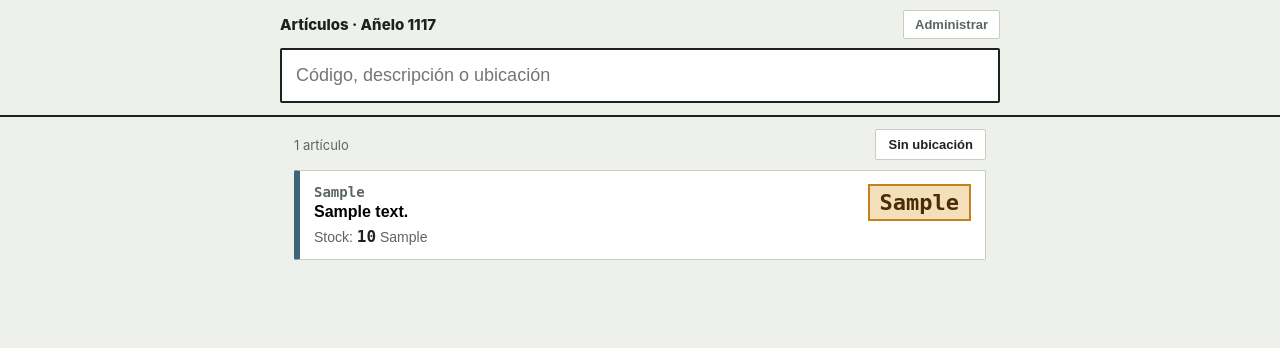
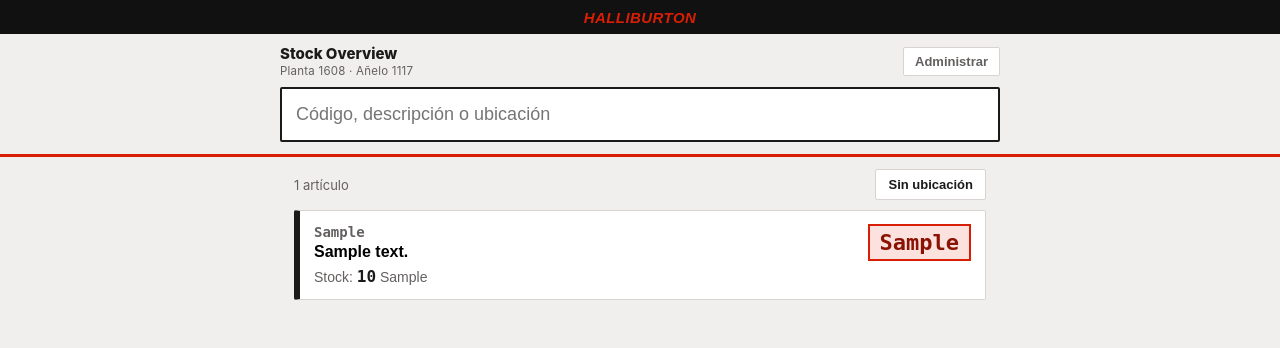
Before and after one commit to SiRoDevSoft/Check_Storabin, a FastAPI app: page / in a window 1280 px wide. Shown: the top 348 px of the page. Run offline with FastAPI, Linux system fonts and the light colour scheme; tables that the repository leaves empty hold one stand-in row (values such as "Sample post"); some libraries are stand-ins or nearby versions.

Commit message:
Identidad visual Halliburton + PN legible + copiar al portapapeles

```diff
--- a/app/static/app.js
+++ b/app/static/app.js
@@ -5,6 +5,24 @@ const fmt = n => (n==null||n==="") ? null : Number(n).toLocaleString("es-AR");
 function toast(m){ const t=$("#toast"); t.textContent=m; t.classList.add("show"); setTimeout(()=>t.classList.remove("show"),3000); }
 
 let state = { q:"", sin:false, timer:null };
+
+// ---------- PIN de administrador (provisorio, hasta el login con roles) ----------
+function getAdminToken(){ return sessionStorage.getItem("admin_token") || ""; }
+function askAdminToken(){
+  const t = prompt("PIN de administrador:");
+  if(t){ sessionStorage.setItem("admin_token", t); }
+  return t || "";
+}
+async function adminFetch(url, opts={}){
+  opts.headers = Object.assign({}, opts.headers, {"X-Admin-Token": getAdminToken()});
+  let res = await fetch(url, opts);
+  if(res.status === 401){
+    if(!askAdminToken()) throw new Error("Sin PIN");
+    opts.headers["X-Admin-Token"] = getAdminToken();
+    res = await fetch(url, opts);
+  }
+  return res;
+}
 
 async function buscar(){
   const params = new URLSearchParams({q: state.q, sin_ubicacion: state.sin});
@@ -51,15 +69,42 @@ function tile(label, val, unit){
   return `<div class="tile"><div class="lbl">${label}</div>${v==null? '<div class="val nd">Sin datos</div>' : `<div class="val">${v} <small>${esc(unit||"")}</small></div>`}</div>`;
 }
 
+const ICON_COPY = `<svg viewBox="0 0 24 24" fill="none" stroke="currentColor" stroke-width="2" stroke-linecap="round" stroke-linejoin="round"><rect x="9" y="9" width="12" height="12" rx="1.5"></rect><path d="M5 15H4a1 1 0 0 1-1-1V4a1 1 0 0 1 1-1h10a1 1 0 0 1 1 1v1"></path></svg>`;
+const ICON_OK = `<svg viewBox="0 0 24 24" fill="none" stroke="currentColor" stroke-width="2.5" stroke-linecap="round" stroke-linejoin="round"><polyline points="20 6 9 17 4 12"></polyline></svg>`;
+
+async function copiar(texto, btn){
+  try{ await navigator.clipboard.writeText(texto); }
+  catch(e){
+    const ta = document.createElement("textarea");
+    ta.value = texto; ta.style.position="fixed"; ta.style.opacity="0";
+    document.body.appendChild(ta); ta.select();
+    try{ document.execCommand("copy"); }catch(e2){}
+    document.body.removeChild(ta);
+  }
+  if(btn){
+    const original = btn.innerHTML;
+    btn.innerHTML = ICON_OK; btn.classList.add("copied");
+    setTimeout(()=>{ btn.innerHTML = original; btn.classList.remove("copied"); }, 1400);
+  }
+  toast("Copiado: " + texto);
+}
+
 async function verDetalle(codigo){
   const res = await fetch("/api/materiales/" + encodeURIComponent(codigo));
   const r = await res.json();
-  const bin = r.storage_bin ? `<div class="big">${esc(r.storage_bin)}</div>` : `<div class="big" style="font-size:20px;color:var(--danger)">Sin ubicación cargada</div>`;
+  const ubic = String(r.storage_bin||"").trim();
+  const bin = ubic ? `<div class="big">${esc(ubic)}</div>` : `<div class="big" style="font-size:20px;color:var(--danger)">Sin ubicación cargada</div>`;
   const ing = r.ultimo_ingreso_fecha ? `<div class="val">${r.ultimo_ingreso_fecha}</div>${r.ultimo_ingreso_cantidad!=null?`<div class="sub">${fmt(r.ultimo_ingreso_cantidad)} ${esc(r.unidad||"")} recibidos</div>`:""}` : `<div class="val nd">Sin datos</div>`;
   open(`
-    <div class="cm">${esc(r.codigo)}</div>
-    <h2 style="margin:3px 0 14px">${esc(r.descripcion||"")}</h2>
-    <div class="hero"><div class="lbl">Ubicación</div>${bin}</div>
+    <div class="pn">PN: <b>${esc(r.codigo)}</b></div>
+    <div class="desc-row">
+      <div class="txt">${esc(r.descripcion||"")}</div>
+      <button class="copybtn" id="bCopyDesc" title="Copiar descripción">${ICON_COPY}</button>
+    </div>
+    <div class="hero">
+      <div class="lbl">Ubicación</div>${bin}
+      ${ubic? `<button class="copybtn" id="bCopyBin" title="Copiar ubicación">${ICON_COPY}</button>` : ""}
+    </div>
     <div class="tiles">
       ${tile("Stock", r.stock, r.unidad)}
       ${tile("Reservado", r.reservado, r.unidad)}
@@ -71,39 +116,52 @@ async function verDetalle(codigo){
   `);
   $("#bClose").onclick = close;
   $("#bEdit").onclick = () => editar(r);
+  $("#bCopyDesc").onclick = () => copiar(r.descripcion||"", $("#bCopyDesc"));
+  if(ubic) $("#bCopyBin").onclick = () => copiar(ubic, $("#bCopyBin"));
 }
 
 function field(id,label,val,extra){ return `<div class="field"><label>${label}</label><input id="${id}" value="${esc(val==null?"":val)}" ${extra||""}></div>`; }
 
 function editar(r){
-  r = r || {codigo:"",descripcion:"",storage_bin:"",stock:null,unidad:"EA",reservado:null,pendiente:null,notas:""};
-  const isNew = !r.codigo || arguments.length===0;
+  const isNew = !r;
+  r = r || {codigo:"",descripcion:"",storage_bin:"",stock:null,unidad:"EA",notas:""};
   open(`
-    <h2>${r.codigo? "Corregir "+esc(r.codigo) : "Nuevo artículo"}</h2>
-    ${!r.codigo? field("fCod","Código *","",'inputmode="numeric"') : ""}
+    <h2>${isNew? "Nuevo artículo" : "Corregir "+esc(r.codigo)}</h2>
+    ${isNew? `<p class="sub">El stock inicial se puede cargar acá porque todavía no existe en SAP. Una vez creado, el stock solo se actualiza importando un reporte.</p>` :
+              `<p class="sub">Stock, reservado y pendiente no se editan a mano: se actualizan importando un reporte de SAP, para que nunca queden desincronizados.</p>`}
+    ${isNew? field("fCod","Código *","",'inputmode="numeric"') : ""}
     ${field("fDesc","Descripción", r.descripcion)}
     ${field("fBin","Ubicación", r.storage_bin)}
-    <div class="row2">${field("fStock","Stock", r.stock, 'inputmode="decimal"')}${field("fUnidad","Unidad", r.unidad)}</div>
-    <div class="row2">${field("fRes","Reservado", r.reservado, 'inputmode="decimal"')}${field("fPen","Pendiente", r.pendiente, 'inputmode="decimal"')}</div>
+    ${isNew? `<div class="row2">${field("fStock","Stock inicial", r.stock, 'inputmode="decimal"')}${field("fUnidad","Unidad", r.unidad)}</div>` : ""}
     <div class="field"><label>Notas</label><textarea id="fNotas" rows="2">${esc(r.notas||"")}</textarea></div>
-    <div class="actions"><button class="btn grow" id="bSave">Guardar</button><button class="btn sec" id="bCancel">Cancelar</button>${r.codigo?'<button class="btn danger" id="bDel">Eliminar</button>':''}</div>
+    <div class="actions"><button class="btn grow" id="bSave">Guardar</button><button class="btn sec" id="bCancel">Cancelar</button>${!isNew?'<button class="btn danger" id="bDel">Eliminar</button>':''}</div>
   `);
   $("#bCancel").onclick = close;
   $("#bSave").onclick = async () => {
-    const codigo = r.codigo || $("#fCod").value.trim();
+    try{
+      let res;
+      if(isNew){
+        const codigo = $("#fCod").value.trim();
         if(!codigo){ toast("Falta el código"); return; }
         const num = id => { const v=$(id).value.trim().replace(",","."); return v===""? null : Number(v); };
         const payload = { codigo, descripcion: $("#fDesc").value.trim(), storage_bin: $("#fBin").value.trim(),
-      stock: num("#fStock"), unidad: $("#fUnidad").value.trim()||"EA", reservado: num("#fRes"),
-      pendiente: num("#fPen"), notas: $("#fNotas").value.trim() };
-    const res = await fetch("/api/materiales", {method:"POST", headers:{"Content-Type":"application/json"}, body: JSON.stringify(payload)});
-    if(!res.ok){ toast("No se pudo guardar"); return; }
+          stock: num("#fStock"), unidad: $("#fUnidad").value.trim()||"EA", notas: $("#fNotas").value.trim() };
+        res = await adminFetch("/api/materiales", {method:"POST", headers:{"Content-Type":"application/json"}, body: JSON.stringify(payload)});
+      } else {
+        const payload = { descripcion: $("#fDesc").value.trim(), storage_bin: $("#fBin").value.trim(), notas: $("#fNotas").value.trim() };
+        res = await adminFetch("/api/materiales/" + encodeURIComponent(r.codigo), {method:"PUT", headers:{"Content-Type":"application/json"}, body: JSON.stringify(payload)});
+      }
+      if(!res.ok){ const d = await res.json().catch(()=>({})); toast(d.detail || "No se pudo guardar"); return; }
       close(); buscar(); toast("Guardado");
+    }catch(e){ /* PIN cancelado */ }
   };
-  if(r.codigo){ $("#bDel").onclick = async () => {
+  if(!isNew){ $("#bDel").onclick = async () => {
     if(!confirm(`¿Eliminar ${r.codigo}?`)) return;
-    await fetch("/api/materiales/" + encodeURIComponent(r.codigo), {method:"DELETE"});
+    try{
+      const res = await adminFetch("/api/materiales/" + encodeURIComponent(r.codigo), {method:"DELETE"});
+      if(!res.ok){ toast("No se pudo eliminar"); return; }
       close(); buscar(); toast("Eliminado");
+    }catch(e){ /* PIN cancelado */ }
   }; }
 }
 
@@ -124,11 +182,13 @@ $("#file").addEventListener("change", async e => {
   const f = e.target.files[0]; if(!f) return;
   const fd = new FormData(); fd.append("file", f);
   toast("Importando...");
-  const res = await fetch("/api/materiales/importar", {method:"POST", body: fd});
+  try{
+    const res = await adminFetch("/api/materiales/importar", {method:"POST", body: fd});
     const data = await res.json();
     if(!res.ok){ toast(data.detail || "Error al importar"); return; }
     close(); buscar();
     toast(`Importado (${data.tipo_detectado}): ${data.nuevos} nuevos, ${data.actualizados} actualizados, ${data.ingresos} con último ingreso`);
+  }catch(err){ /* PIN cancelado */ }
 });
 
 buscar();
--- a/app/static/style.css
+++ b/app/static/style.css
@@ -1,12 +1,16 @@
 :root{
-  --bg:#EEF0EC; --panel:#FFFFFF; --ink:#1C231F; --ink-soft:#5B6660; --line:#C7CDC2;
-  --amber:#C8801E; --amber-ink:#4A2C05; --amber-fill:#F4DFBB;
-  --steel:#3B6478; --danger:#A23B2E; --danger-fill:#F3D9D4;
+  --bg:#F1EFEE; --panel:#FFFFFF; --ink:#1A1A1A; --ink-soft:#63605F; --line:#D8D3D1;
+  --amber:#D81E05; --amber-ink:#8C1203; --amber-fill:#FBE2DE;
+  --steel:#1A1A1A; --danger:#A23B2E; --danger-fill:#F3D9D4;
+  --hal-red:#D81E05; --hal-red-dark:#A01604;
   --mono:'JetBrains Mono',ui-monospace,monospace; --sans:-apple-system,'Segoe UI',Inter,sans-serif;
 }
 *{box-sizing:border-box}
 body{margin:0;background:var(--bg);color:var(--ink);font-family:var(--sans)}
-header.top{position:sticky;top:0;z-index:20;background:var(--bg);border-bottom:2px solid var(--ink);padding:10px 14px 12px}
+.brandbar{background:#111; padding:7px 14px; text-align:center}
+.brandword{font-family:Arial,Helvetica,sans-serif; font-weight:800; font-style:italic; letter-spacing:.03em; color:var(--hal-red); font-size:15px}
+header.top{position:sticky;top:0;z-index:20;background:var(--bg);border-bottom:3px solid var(--hal-red);padding:10px 14px 12px}
+.sub-sap{font-size:11.5px;color:var(--ink-soft);margin-top:1px;letter-spacing:.02em}
 .inner{max-width:720px;margin:0 auto}
 .titlebar{display:flex;justify-content:space-between;align-items:center;margin-bottom:9px}
 h1{font-size:15px;margin:0;font-weight:800}
@@ -39,6 +43,7 @@ h1{font-size:15px;margin:0;font-weight:800}
 .tile{background:var(--panel);border:1.5px solid var(--line);border-top:5px solid var(--steel);padding:10px 12px}
 .tile .val{font-family:var(--mono);font-weight:800;font-size:28px}
 .tile .val.nd{font-size:15px;color:var(--ink-soft);font-family:var(--sans)}
+.sub{font-size:13px;color:var(--ink-soft);margin:0 0 14px;line-height:1.45}
 .field{margin-bottom:12px}
 .field label{display:block;font-size:13px;font-weight:600;color:var(--ink-soft);margin-bottom:4px}
 .field input,.field textarea{width:100%;padding:11px 12px;font-size:16px;border:1.5px solid var(--line);border-radius:2px}
@@ -47,3 +52,14 @@ h1{font-size:15px;margin:0;font-weight:800}
 .actions .grow{flex:1}
 .toast{position:fixed;left:50%;bottom:24px;transform:translateX(-50%);background:var(--ink);color:var(--bg);padding:11px 16px;border-radius:2px;opacity:0;transition:opacity .2s;z-index:60}
 .toast.show{opacity:1}
+
+.pn{font-family:var(--mono);font-weight:700;font-size:16px;color:var(--ink-soft);letter-spacing:.01em}
+.pn b{color:var(--ink);font-weight:800}
+.desc-row{display:flex;align-items:flex-start;gap:8px;margin:4px 0 14px}
+.desc-row .txt{flex:1;font-size:19px;font-weight:700;line-height:1.3;word-break:break-word}
+.copybtn{flex:none;border:1.5px solid var(--line);background:var(--panel);color:var(--ink-soft);width:32px;height:32px;border-radius:2px;cursor:pointer;display:inline-flex;align-items:center;justify-content:center;padding:0;margin-top:1px}
+.copybtn:hover{border-color:var(--hal-red);color:var(--hal-red)}
+.copybtn.copied{border-color:#3E7A4E;color:#3E7A4E}
+.copybtn svg{width:16px;height:16px;pointer-events:none}
+.hero{position:relative}
+.hero .copybtn{position:absolute;top:10px;right:10px;background:var(--panel)}
--- a/app/templates/buscador.html
+++ b/app/templates/buscador.html
@@ -1,9 +1,14 @@
 {% extends "base.html" %}
+{% block title %}Stock Overview · Añelo{% endblock %}
 {% block body %}
+<div class="brandbar"><span class="brandword">HALLIBURTON</span></div>
 <header class="top">
   <div class="inner">
     <div class="titlebar">
-      <h1>Artículos · Añelo 1117</h1>
+      <div>
+        <h1>Stock Overview</h1>
+        <div class="sub-sap">Planta 1608 · Añelo 1117</div>
+      </div>
       <button class="adm" id="btnAdm">Administrar</button>
     </div>
     <div class="searchbox">
```
Lines whose indentation alone changed are shown as unchanged.
